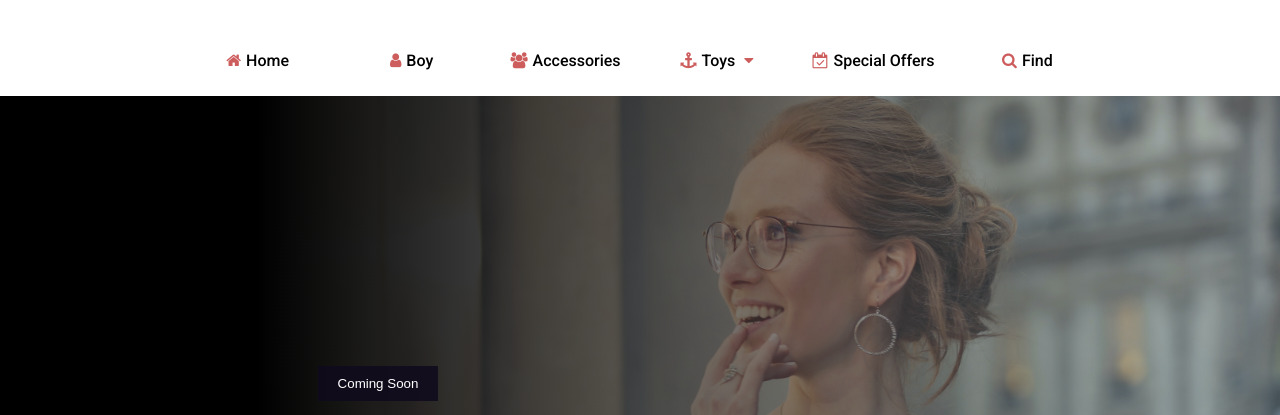
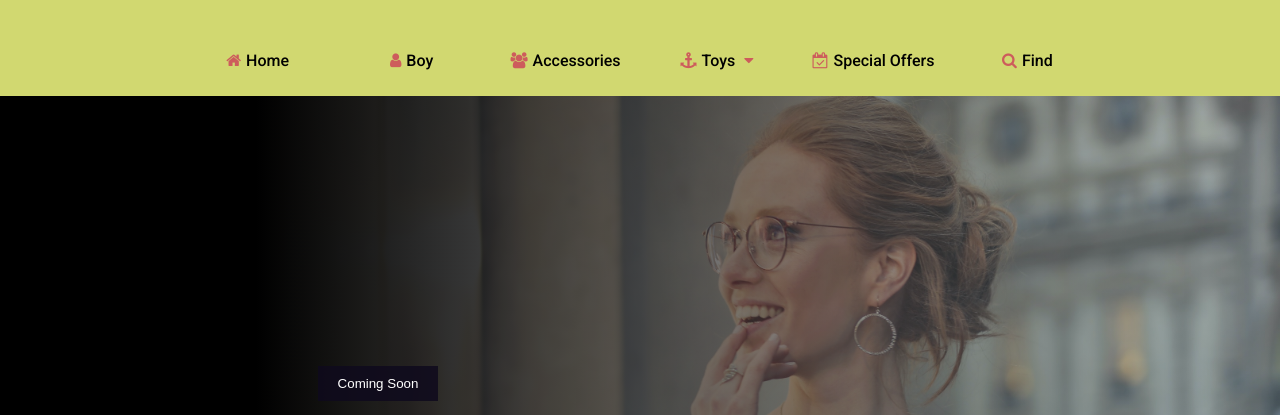
Before and after one commit to chiragha/Single_Page_Website, a plain HTML site: page index.html in a window 1280 px wide. Shown: the part 174-589 px from the top of the page. Drawn offline with nearby package versions, Linux system fonts and the light colour scheme; a web font is replaced by a local one.

Commit message:
Add CSS to the website
Co-authored-by: Chiragha <sshivanissinha9@gmail.com>

```diff
--- a/style.css
+++ b/style.css
@@ -10,6 +10,7 @@
 body{
     scroll-behavior: smooth;
     font-family: 'Roboto', sans-serif;
+    background-color: #d1d870;
 
 }
 
```
